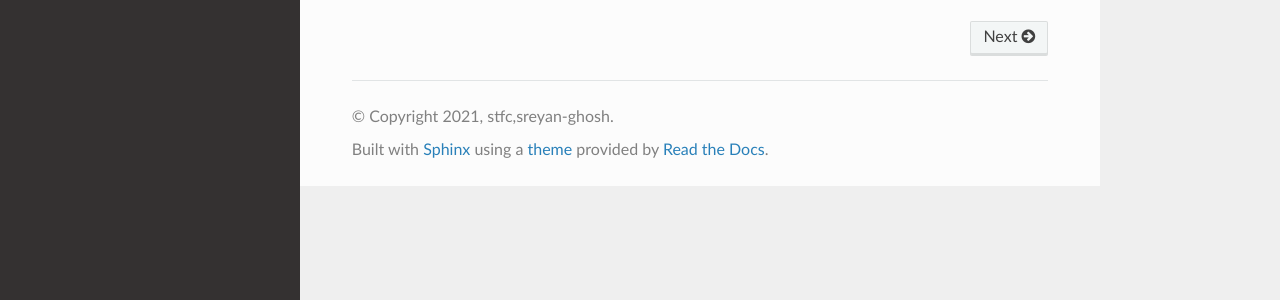
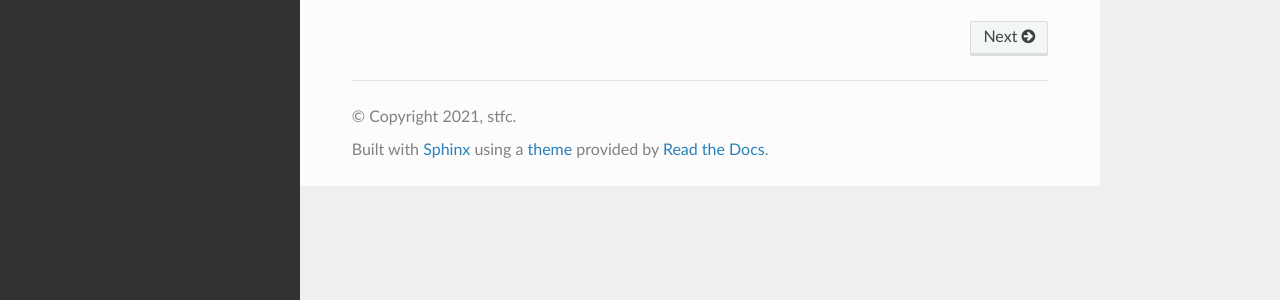
Before and after one commit to stfc/HartreeParticleDSL, a Sphinx documentation site: the page built from docs/index.rst, in a window 1280 px wide. Shown: the part 428-728 px from the top of the page. Built offline with Sphinx 7.4.7 and the Read the Docs theme 2.0.0, drawn with Linux system fonts in a browser that asks for light colours.

Commit message:
removed name from copyright

```diff
--- a/docs/conf.py
+++ b/docs/conf.py
@@ -18,8 +18,8 @@ sys.path.insert(0, os.path.abspath('..'))
 # -- Project information -----------------------------------------------------
 
 project = 'HartreeParticleDSL'
-copyright = '2021, stfc,sreyan-ghosh'
-author = 'stfc,sreyan-ghosh'
+copyright = '2021, stfc'
+author = 'stfc'
 
 
 # -- General configuration ---------------------------------------------------
```
